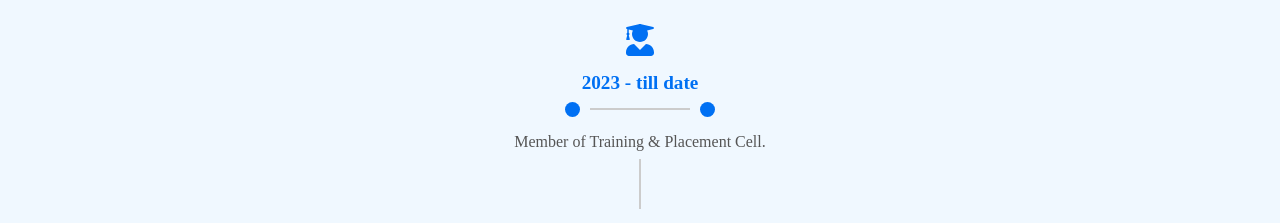
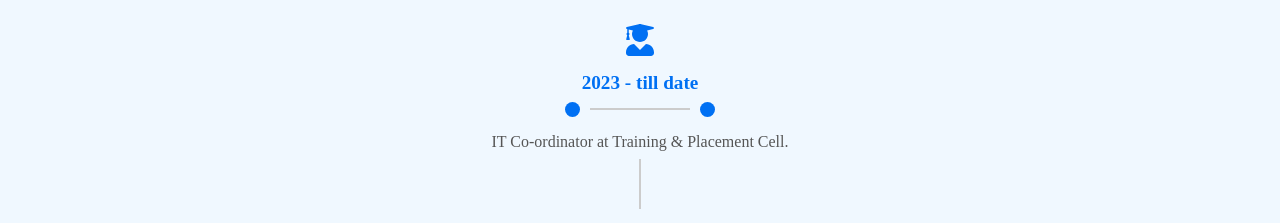
Before and after one commit to PRIYANSHU700/Portfolio, a Next.js app: page / in a window 1280 px wide. Shown: the part 1860-2083 px from the top of the page. Built offline with nearby package versions, Linux system fonts and the light colour scheme.

Commit message:
Update Homesection2_5.js

```diff
--- a/components/Homesection2_5.js
+++ b/components/Homesection2_5.js
@@ -19,7 +19,7 @@ const timelineData = [
   },
   {
     period: "2023 - till date",
-    description: "Member of Training & Placement Cell.",
+    description: "IT Co-ordinator at Training & Placement Cell.",
     icon: <FaUserGraduate />,
   },
   {
```
